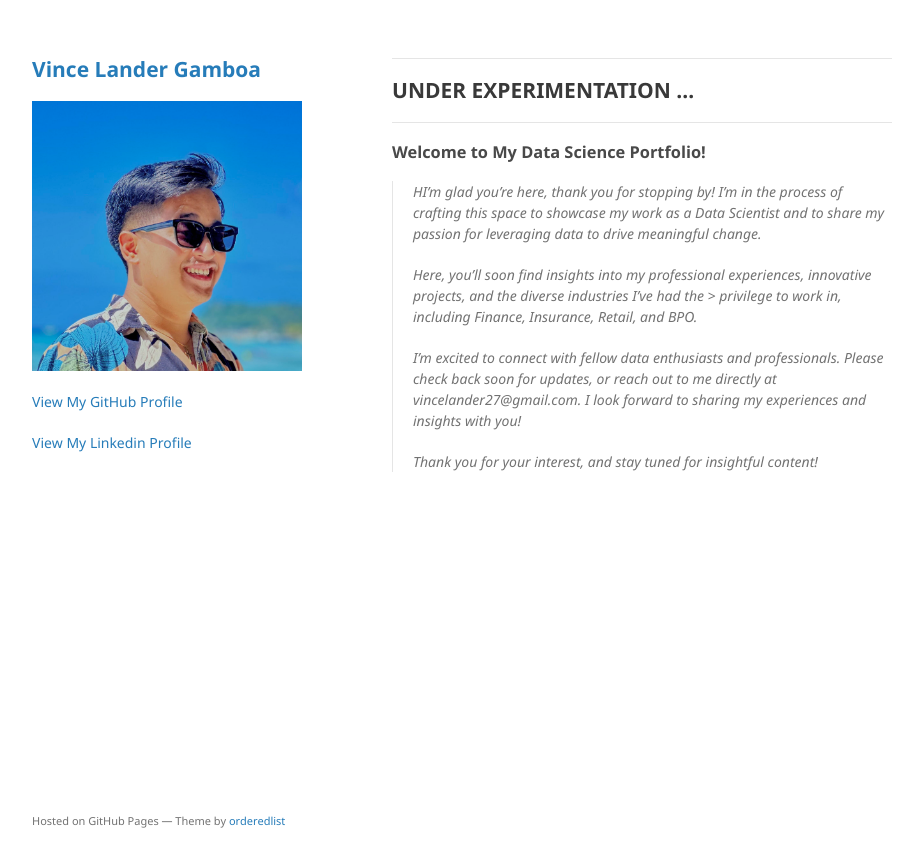
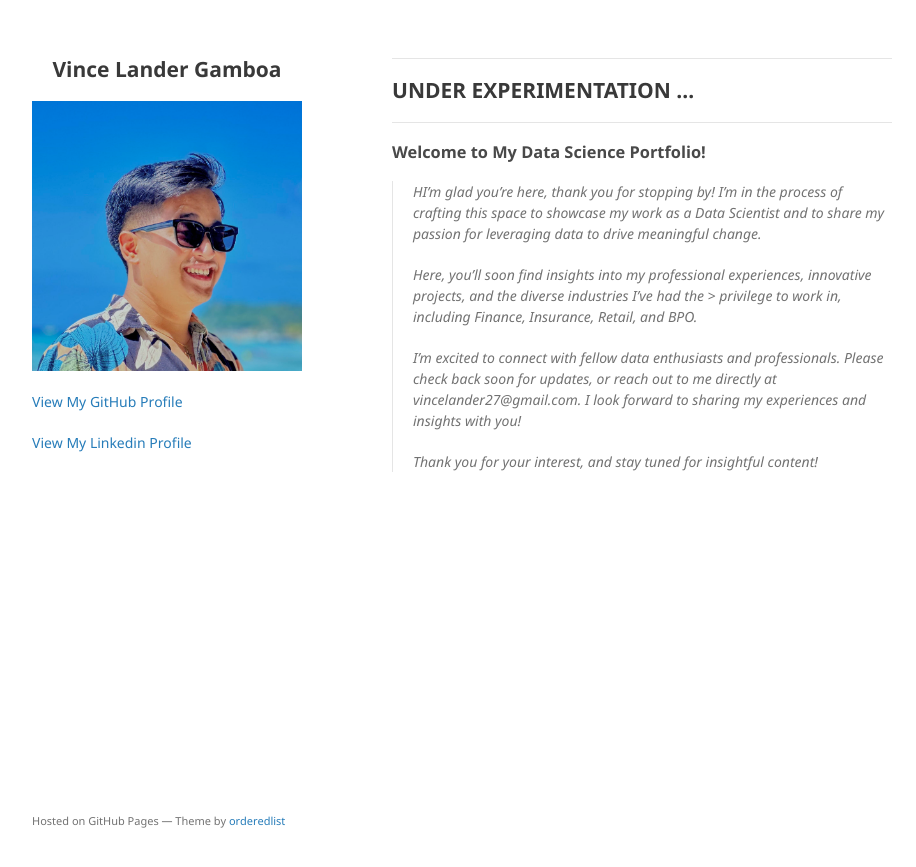
Before and after one commit to vincelander/vincelander.github.io, a Jekyll site: the page built from index.md, in a window 1280 px wide. Shown: the top 867 px of the page, without its empty margins (178-1094 px from the left). Built offline with Jekyll 4.4.1, drawn with Linux system fonts in a browser that asks for light colours; the repository's description, which GitHub fills in, is left out.

Commit message:
update view and details

```diff
--- a/_layouts/default.html
+++ b/_layouts/default.html
@@ -15,7 +15,7 @@
   <body>
     <div class="wrapper">
       <header>
-        <h2><a href="{{ "/" | absolute_url }}">{{ site.title | default: site.github.repository_name }}</a></h2>
+        <h2 style="text-align:center;><a href="{{ "/" | absolute_url }}">{{ site.title | default: site.github.repository_name }}</a></h2>
 
         {% if site.logo %}
           <img src="{{site.logo | relative_url}}" alt="Logo" class="center" />
```
